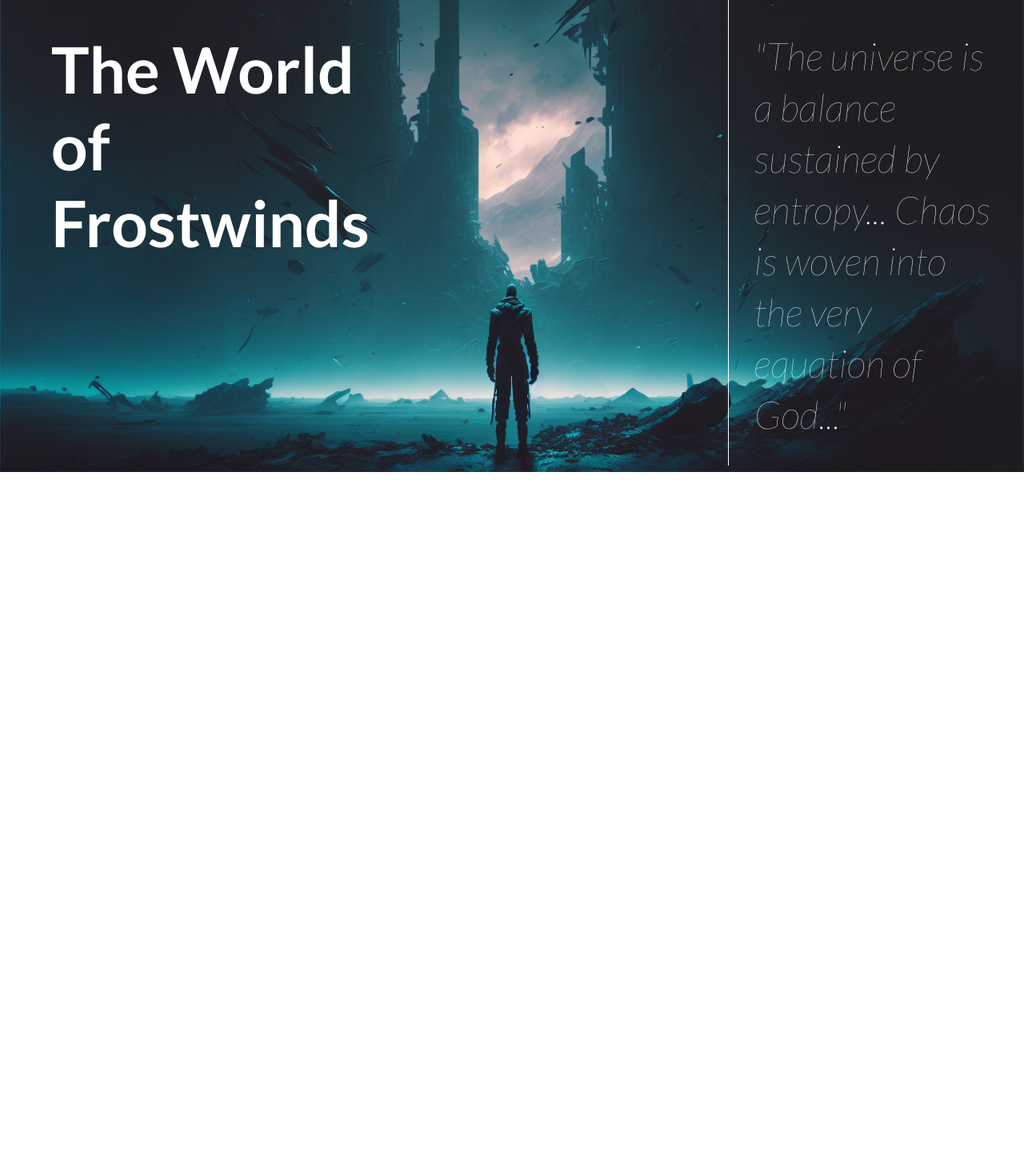
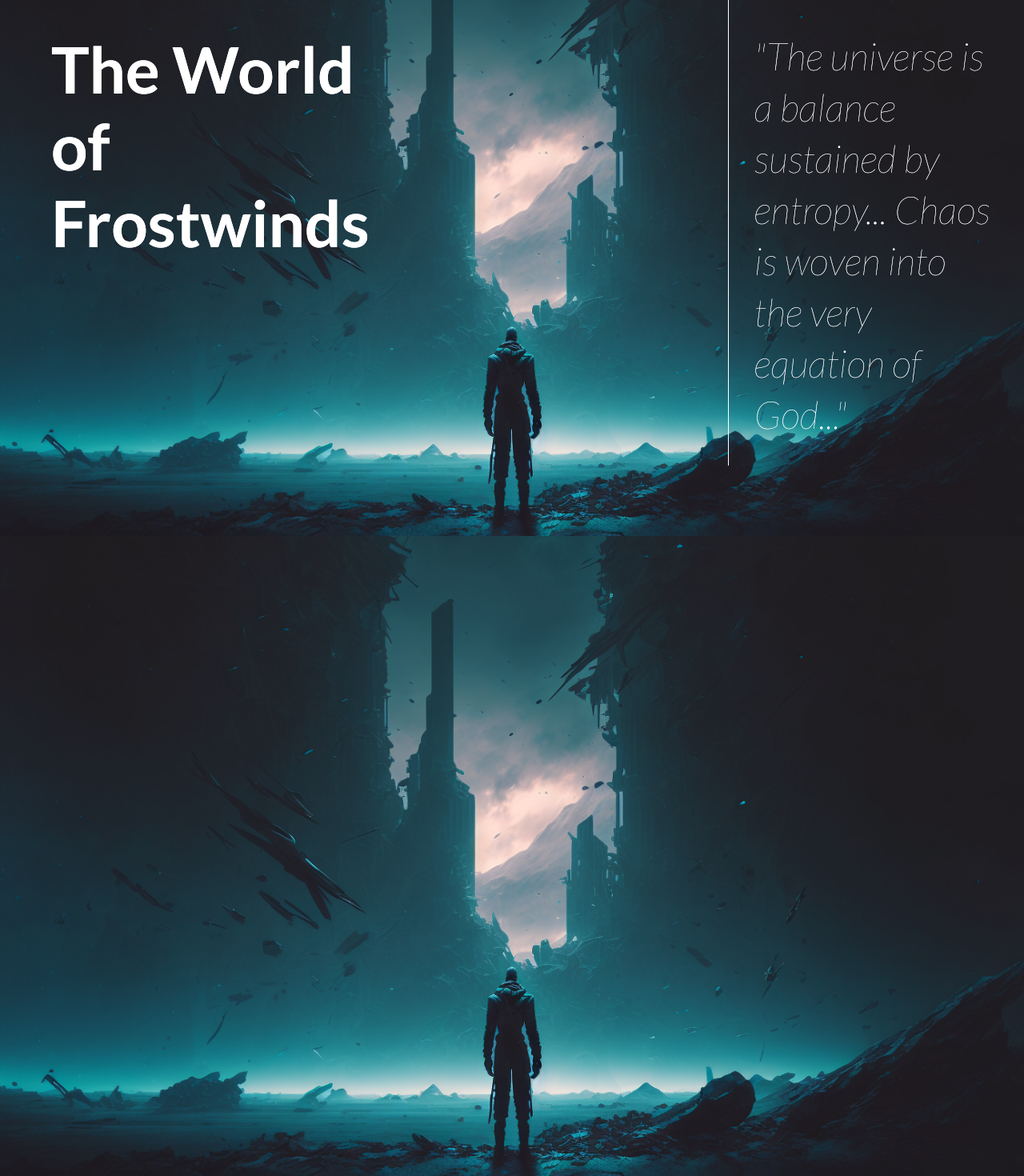
Before and after one commit to TheWorldofFrostwind/frost-wind, an Angular app in the folder frostwind/: page / in a window 1280 px wide. Shown: the part 130-1600 px from the top of the page at 80% size. Before the commit the page ends 800 px from the top, so only its background shows below. Built offline with nearby package versions, Linux system fonts and the light colour scheme.

Commit message:
T-10: Desktop work on landing page

```diff
--- a/frostwind/src/app/@core/header/header.component.scss
+++ b/frostwind/src/app/@core/header/header.component.scss
@@ -2,7 +2,7 @@
 
 :host {
   z-index: map-get($overlays, header);
-  position: absolute;
+  position: fixed;
   top: 0;
   left: 0;
   width: 100%;
--- a/frostwind/src/app/app.component.scss
+++ b/frostwind/src/app/app.component.scss
@@ -1,2 +1,3 @@
 :host {
+  background-color: var(--bs-dark);
 }
--- a/frostwind/src/app/landing-page/landing-page.component.html
+++ b/frostwind/src/app/landing-page/landing-page.component.html
@@ -12,4 +12,17 @@
       </div>
     </div>
   </div>
+  <div *ngIf="isDesktop" class="container">
+    <img
+      class="landing-cover"
+      src="assets/cover/landing/frostwind-desktop.png"
+    />
+    <div class="cover-image-text-container">
+      <div class="landing-cover-left text-center">The World of Frostwinds</div>
+      <div class="landing-cover-right">
+        "The universe is a balance sustained by entropy... Chaos is woven into
+        the very equation of God..."
+      </div>
+    </div>
+  </div>
 </div>
--- a/frostwind/src/app/landing-page/landing-page.component.scss
+++ b/frostwind/src/app/landing-page/landing-page.component.scss
@@ -9,7 +9,7 @@
   }
 
   .container {
-    height: 100%;
+    height: 100vh;
     overflow-y: hidden;
   }
 
@@ -41,8 +41,6 @@
     left: 0;
     width: 100%;
     height: fit-content;
-    //height: 100vh;
-    //height: calc(960px - var(---header-height));
     max-height: 700px;
     display: grid;
     grid-template-columns: 1fr 1fr;
```
